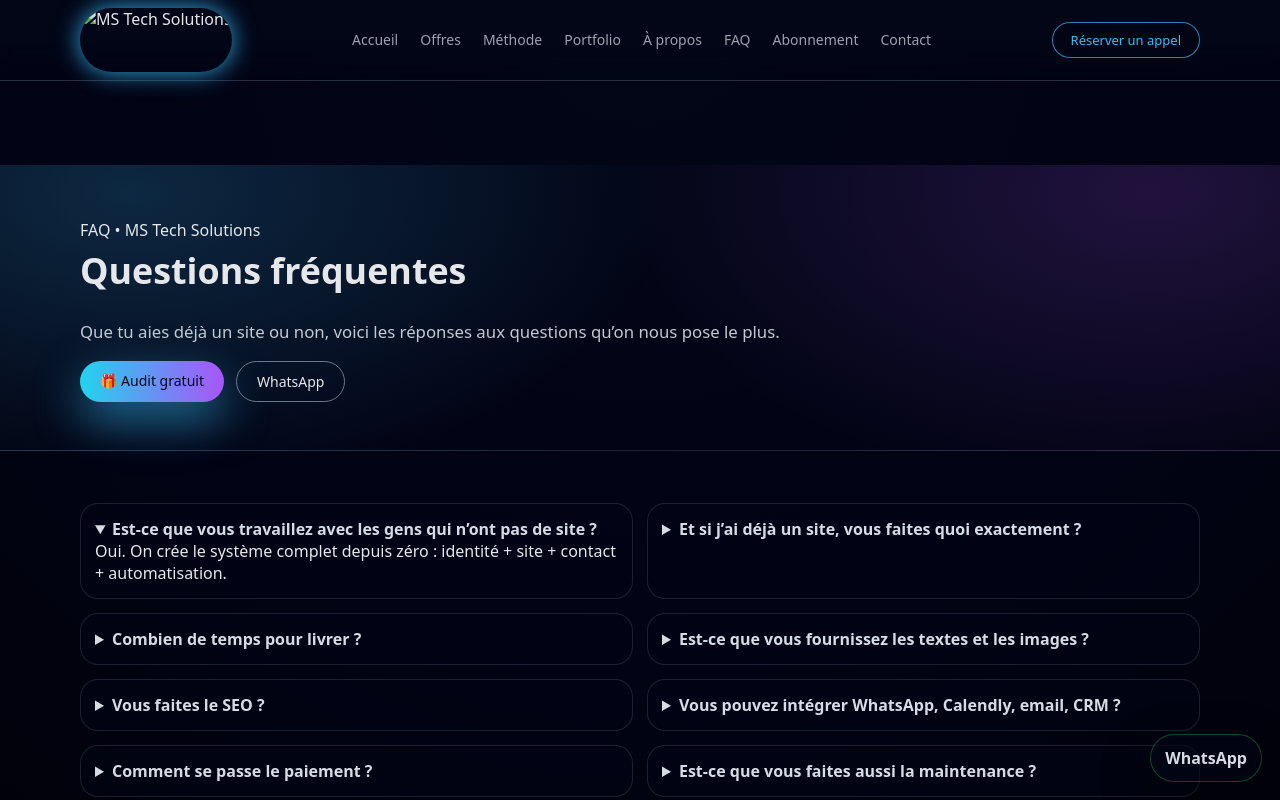
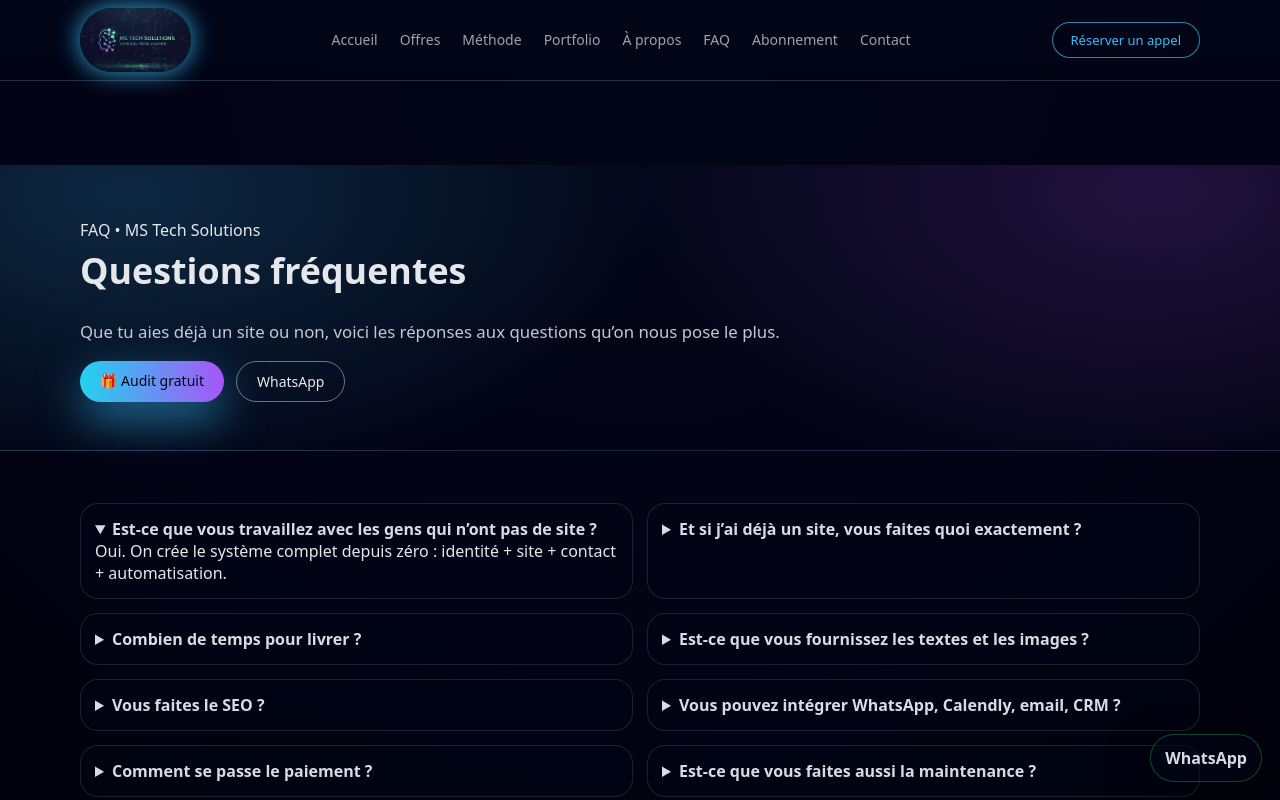
Before and after one commit to msidibe1998/ms-tech-solutions, a plain HTML site: page faq.html in a window 1280 px wide. Shown: the top 800 px of the page. Drawn offline with Linux system fonts and the light colour scheme.

Commit message:
Update logo image source in faq.html

```diff
--- a/faq.html
+++ b/faq.html
@@ -13,7 +13,7 @@
   <header class="navbar">
     <div class="container nav-content">
       <div class="logo-area" onclick="window.location.href='index.html'" style="cursor:pointer">
-        <img src="logo.jpg" alt="MS Tech Solutions" class="logo-img">
+        <img src="ms-logo.jpg" alt="MS Tech Solutions" class="logo-img">
       </div>
 
       <nav class="nav-links" id="nav-links">
```
